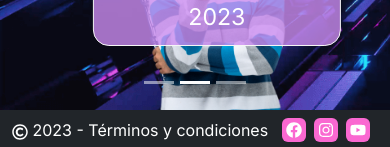
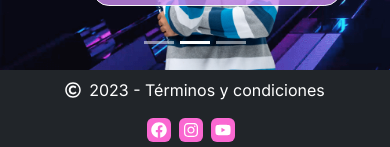
Before and after one commit to No-Country/C9-26-Java-React, a React (Vite) app in the folder frontend/: page / in a window 390 px wide. Shown: the part 694-841 px from the top of the page. Built offline with nearby package versions, Linux system fonts and the light colour scheme; no server answers.

Commit message:
feat(frontend): :lipstick: Footer responsive

```diff
--- a/frontend/src/components/Footer/Footer.jsx
+++ b/frontend/src/components/Footer/Footer.jsx
@@ -1,12 +1,13 @@
-import { Button, Container } from "react-bootstrap"
+import { Button, Container, Row, Col } from "react-bootstrap"
 import { FaFacebook, FaInstagram, FaYoutube, FaRegCopyright } from "react-icons/fa"
 
 const Footer = () => {
     return (
         <footer className="bg-dark text-white">
-            <Container className="d-flex justify-content-between align-items-center">
-                <span className="p-0"><FaRegCopyright /> 2023 - Términos y condiciones</span>
-                <div className='py-2 d-flex justify-content-end'>
+            <Container>
+                <Row className='d-flex justify-content-between align-items-center'>
+                    <Col md={6} className="py-2 d-flex gap-2 justify-content-center align-items-center justify-content-md-start"><FaRegCopyright /> 2023 - Términos y condiciones</Col>
+                    <Col md={6} className='py-2 d-flex justify-content-center justify-content-md-end'>
                         <Button style={{ background: '#FA68D1', border: 'none' }} className='p-1 d-flex justify-content-center align-items-center me-2'>
                             <FaFacebook scale={2} className='m-0' />
                         </Button>
@@ -16,7 +17,8 @@ const Footer = () => {
                         <Button style={{ background: '#FA68D1', border: 'none' }} className='p-1 d-flex justify-content-center align-items-center me-2'>
                             <FaYoutube scale={2} className='m-0' />
                         </Button>
-                </div>
+                    </Col>
+                </Row>
             </Container>
         </footer>
     )
```
Lines whose indentation alone changed are shown as unchanged.
